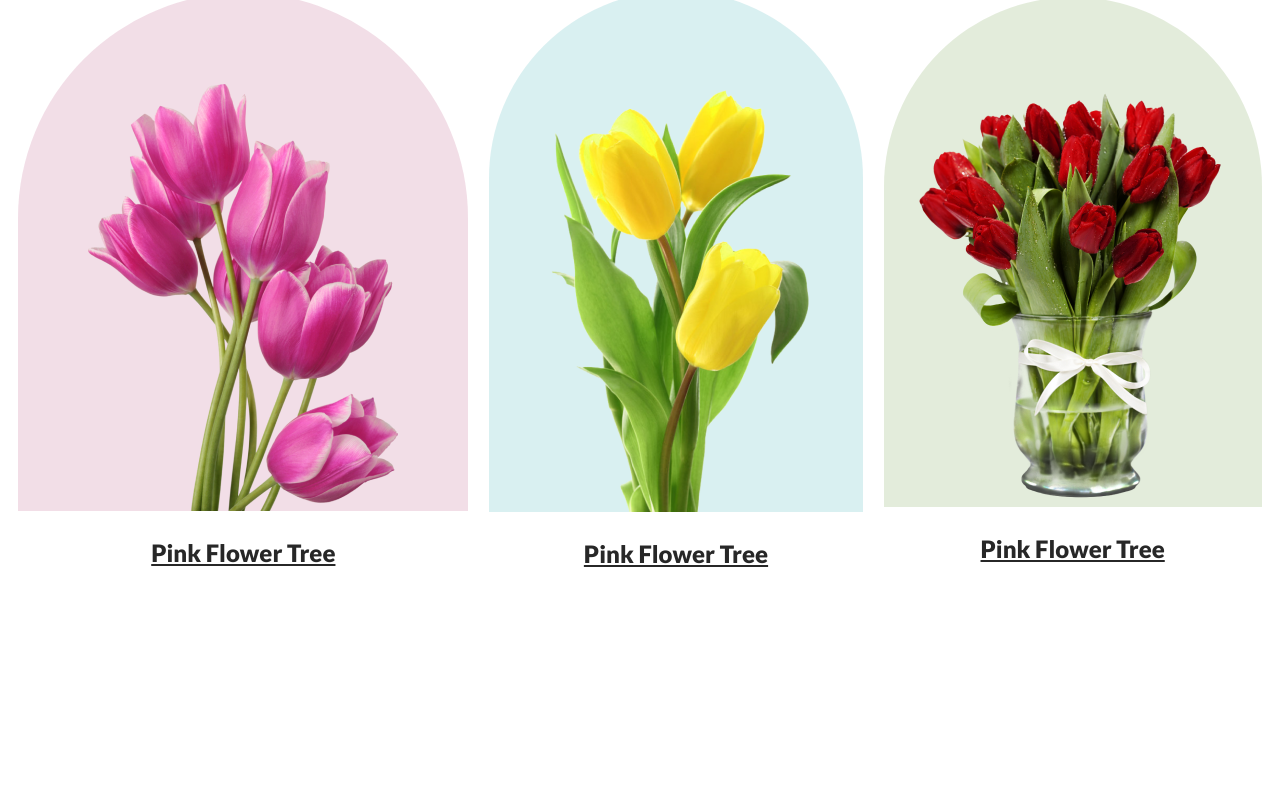
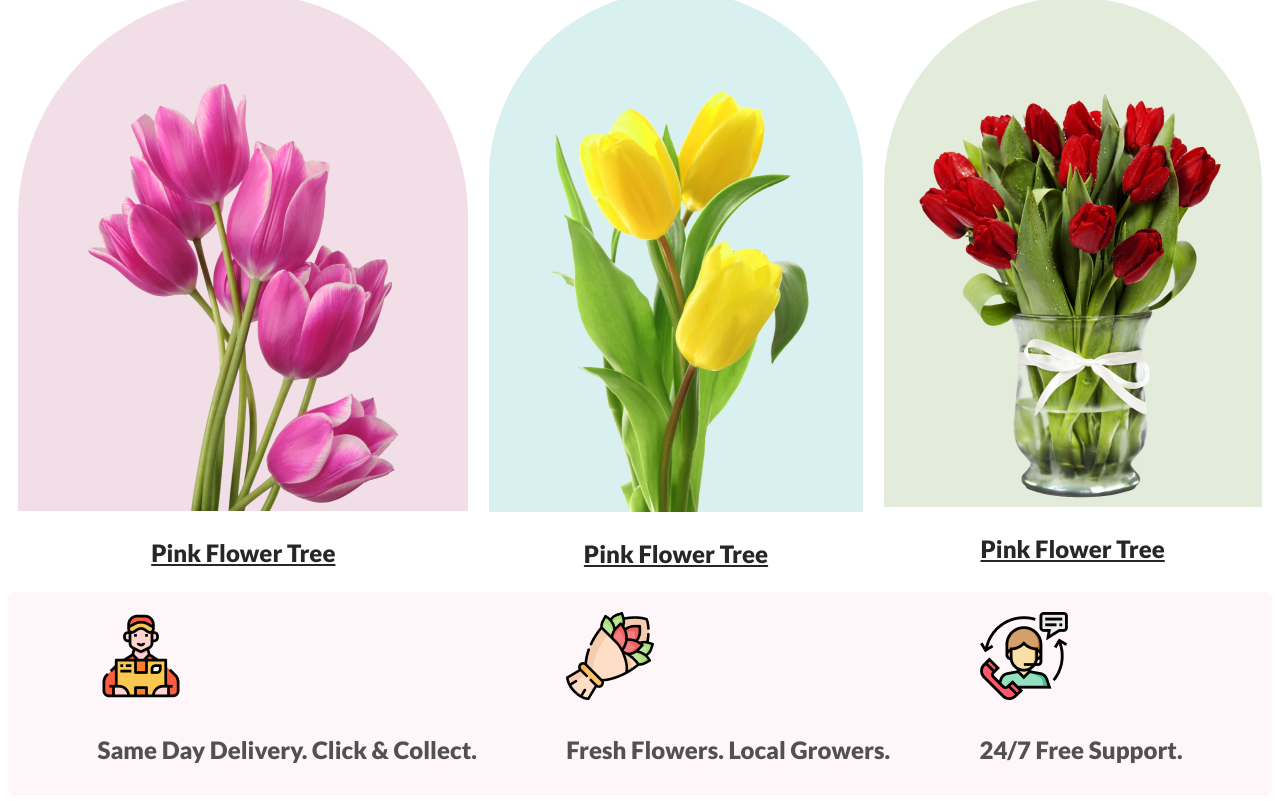
Before and after one commit to apanbarman/flower-shop, a plain HTML site: page index.html in a window 1280 px wide. Shown: the part 1003-1804 px from the top of the page. Before the commit the page ends 1603 px from the top, so only its background shows below. Drawn offline with Linux system fonts and the light colour scheme.

Commit message:
section2 commit

```diff
--- a/index.html
+++ b/index.html
@@ -48,6 +48,24 @@
             </div>
         </div>
     </section>
+    <section class="section2">
+        <div class="contact">
+            <div class="delivery">
+                <img src="/Flower Asset/Group 57.png" alt="">
+                <h4 class="contact-title">Same Day Delivery. Click & Collect.</h4>
+            </div>
+            <div class="flowers">
+                <img src="/Flower Asset/Group 58.png" alt="">
+                <h4 class="contact-title">Fresh Flowers. Local Growers.</h4>
+            </div>
+            <div class="support">
+                <img src="/Flower Asset/Group 59.png" alt="">
+                <h4 class="contact-title">24/7 Free Support.</h4>
+
+            </div>
+
+        </div>
+    </section>
 </main>
 
 </body>
--- a/styles/style.css
+++ b/styles/style.css
@@ -48,9 +48,14 @@
 
 /* featured style start  */
 
-.featured{
-    margin-top: 25px;
+
+.featured {
+    margin: auto;
+
+
+
 }
+
 .featured-title {
     color: #272727;
     text-align: center;
@@ -65,33 +70,37 @@
     margin-bottom: 25px;
 }
 
-.featured-container{
+.featured-container {
     display: flex;
+
     justify-content: space-around;
     align-items: center;
     margin-top: 20px;
 }
 
 
-.featured-img1{
+.featured-img1 {
     border-radius: 300px 300px 0px 0px;
     background: rgba(167, 33, 98, 0.15);
     padding: 90px 70px 0px 70px;
 
 }
-.featured-img2{
+
+.featured-img2 {
     border-radius: 300px 300px 0px 0px;
     background: rgba(5, 151, 160, 0.15);
     padding: 50px 30px 0px 30px;
 
 }
-.featured-img3{
+
+.featured-img3 {
     border-radius: 300px 300px 0px 0px;
     background: rgba(71, 125, 17, 0.15);
     padding: 90px 30px 0px 30px;
 
 }
-.flower-title{
+
+.flower-title {
     color: #272727;
     text-align: center;
     font-size: 24px;
@@ -99,3 +108,27 @@ font-weight: 700;
 
     text-decoration-line: underline;
 }
+
+.section2 {
+    max-width: 1440px;
+    background: rgba(229, 84, 115, 0.05);
+    border-radius: 8px;
+    margin: auto;
+    padding-top: 20px;
+
+}
+
+.contact {
+    display: flex;
+    justify-content: space-evenly;
+
+
+}
+
+.contact-title {
+    color: rgba(39, 39, 39, 0.80);
+    text-align: center;
+    font-size: 24px;
+    font-weight: 600;
+
+}
```
Lines whose indentation alone changed are shown as unchanged.
